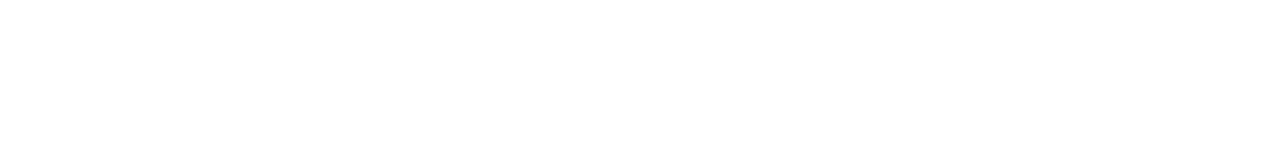
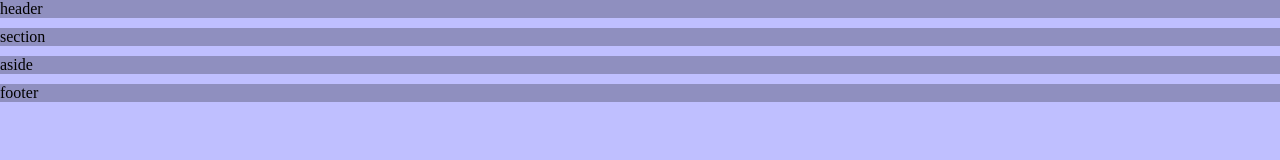
Before and after one commit to zeidalidiez/Zenva-Module4fullstack, a plain HTML site: page media-queries.html in a window 1280 px wide. Drawn offline with Linux system fonts and the light colour scheme.

Commit message:
Update media-queries.html

```diff
--- a/media-queries.html
+++ b/media-queries.html
@@ -3,8 +3,55 @@
    <head>
       <meta charset="utf-8">
       <title>CSS Media Queries</title>
+       <meta name="viewport" content="width=device-width, initial-scale=1">
+
+       <style>
+/*        Applies to any device*/
+           * {
+            margin: 0;
+           }
+
+
+           body {
+               background: rgba(255,0,0,.25)
+           }
+           header {
+               background: rgba(0,0,0,.25);
+                   margin-bottom: 10px;
+           }
+                      section {
+               background: rgba(0,0,0,.25);
+                                             margin-bottom: 10px;
+           }
+                      aside {
+               background: rgba(0,0,0,.25);
+                                             margin-bottom: 10px;
+           }
+                      footer {
+               background: rgba(0,0,0,.25);
+                                             margin-bottom: 10px;
+           }
+
+/*           Applies to any device over 768 pixels */
+           @media screen and (min-width: 768px) {
+                   body {
+               background: rgba(0,255,0,.25)
+           }
+/*               Applies to any device over 1200 pixels */
+                @media screen and (min-width: 1200px) {
+                   body {
+               background: rgba(0,0,255,.25)
+           }
+           }
+           }
+       </style>
    </head>
    <body>
 
+       <header>header</header>
+       <section>section</section>
+       <aside>aside</aside>
+       <footer>footer</footer>
+
    </body>
 </html>
```
